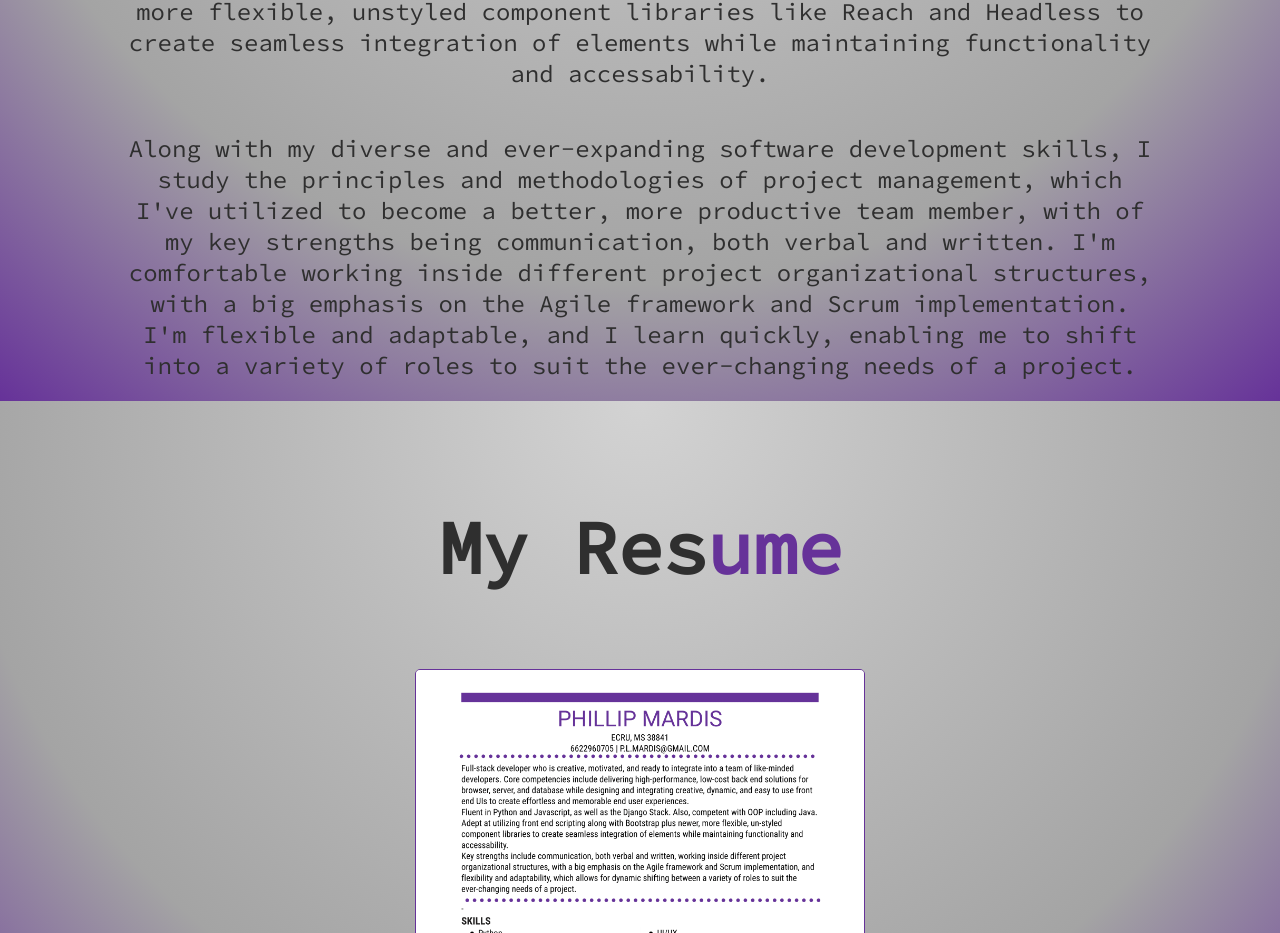
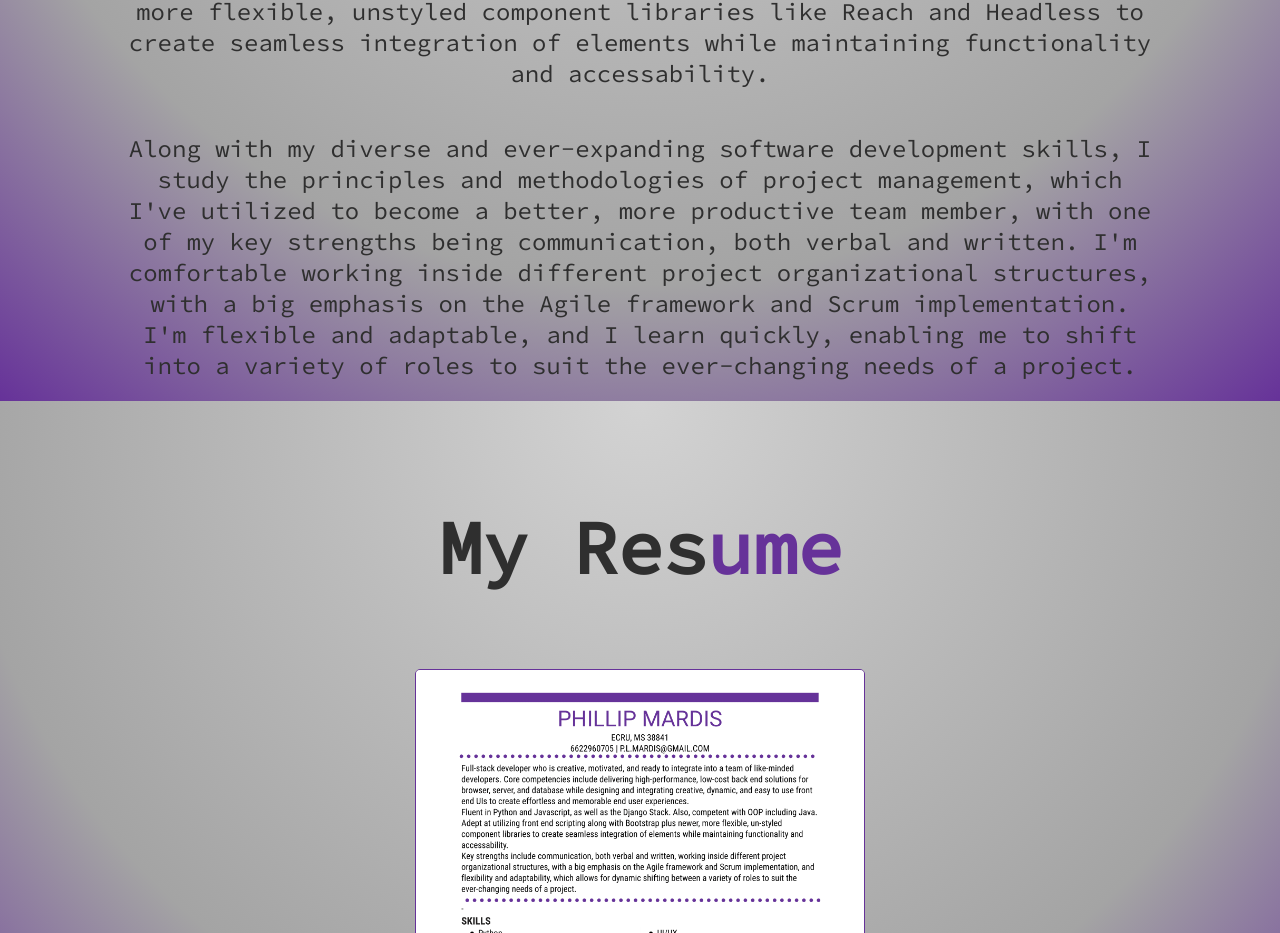
Before and after one commit to PhillipMardis/portfolio, a plain HTML site: page index.html in a window 1280 px wide. Shown: the part 1199-2132 px from the top of the page. Drawn offline with Linux system fonts and the light colour scheme.

Commit message:
fixed a typo

```diff
--- a/index.html
+++ b/index.html
@@ -62,9 +62,9 @@
         <p class="about">
           Along with my diverse and ever-expanding software development skills,
           I study the principles and methodologies of project management, which
-          I've utilized to become a better, more productive team member, with of
-          my key strengths being communication, both verbal and written. I'm
-          comfortable working inside different project organizational
+          I've utilized to become a better, more productive team member, with
+          one of my key strengths being communication, both verbal and written.
+          I'm comfortable working inside different project organizational
           structures, with a big emphasis on the Agile framework and Scrum
           implementation. I'm flexible and adaptable, and I learn quickly,
           enabling me to shift into a variety of roles to suit the ever-changing
```
